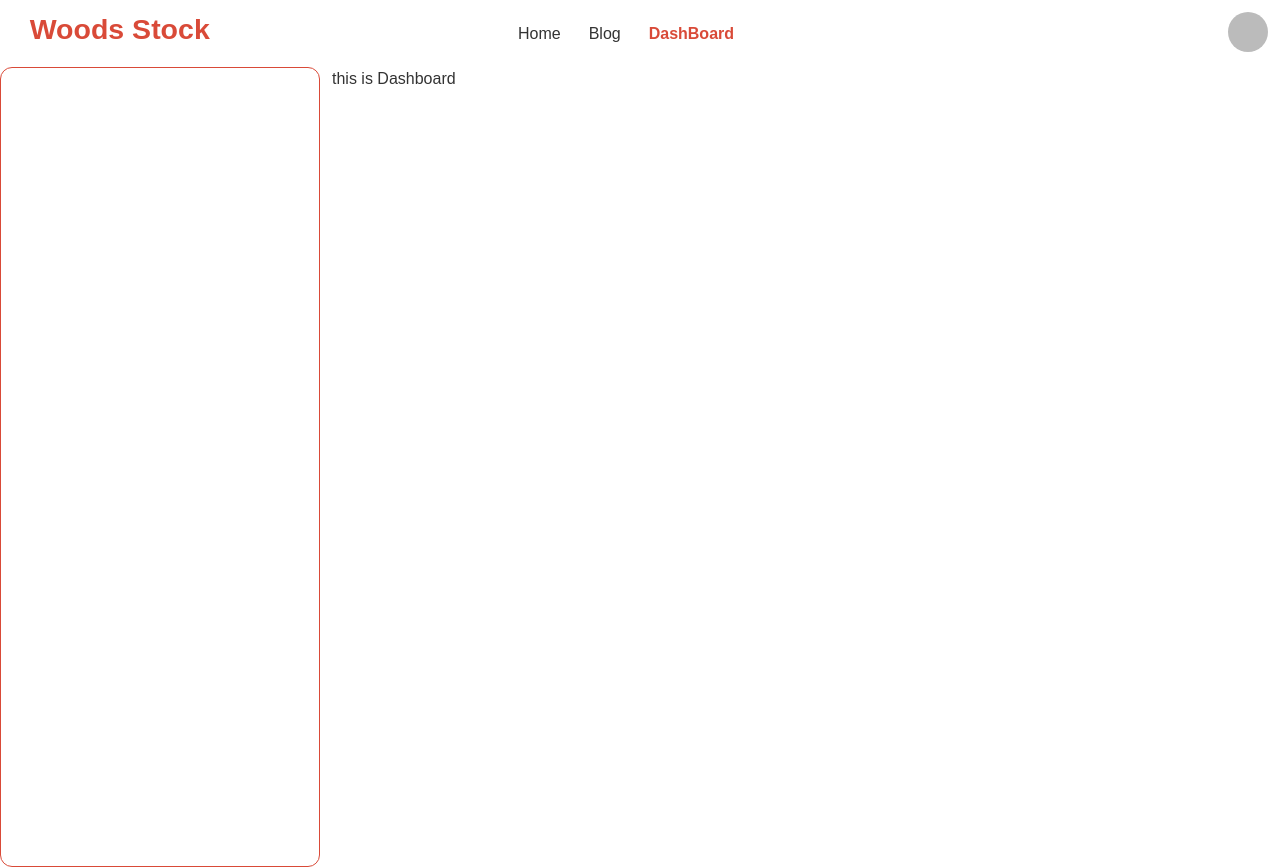
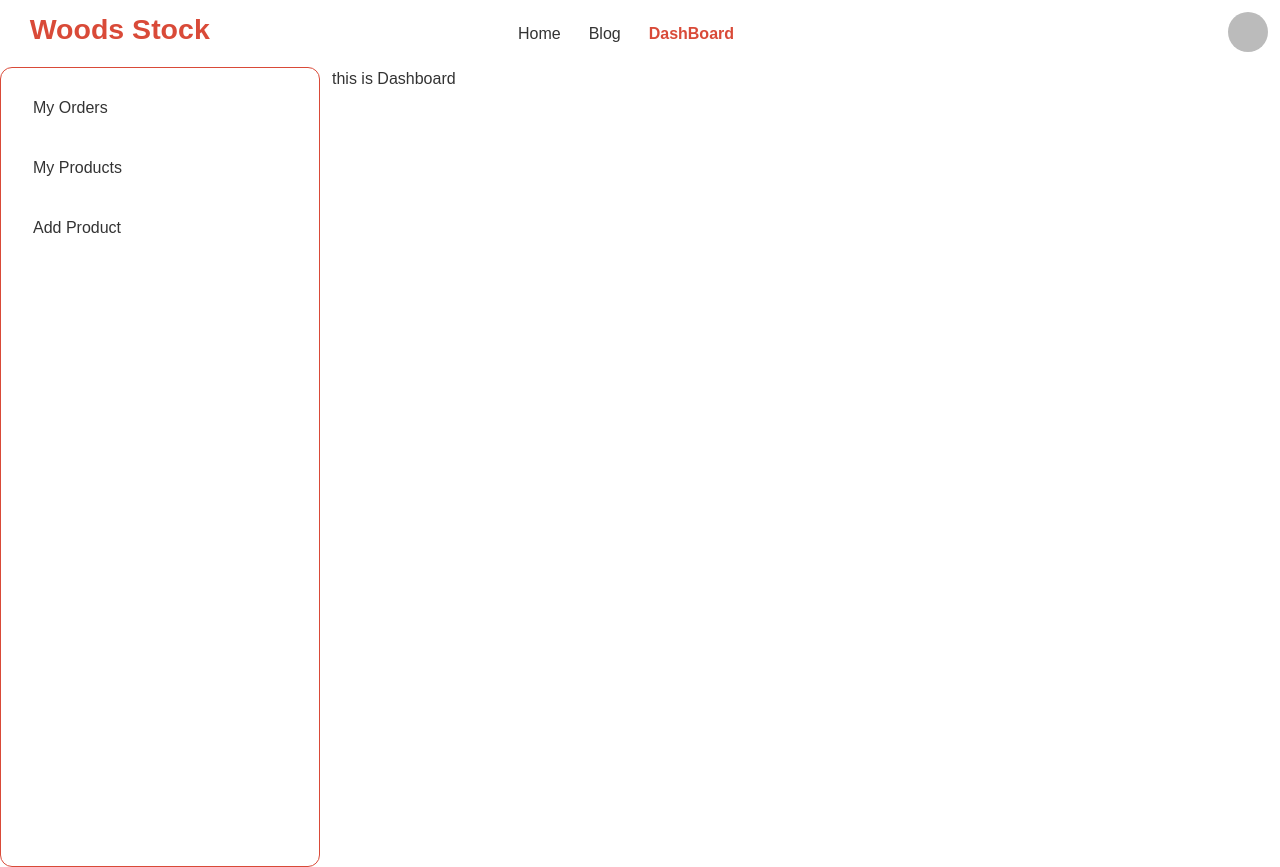
Before and after one commit to golamrabbani93/wood-stocks, a React (Create React App) app: page /dashboard in a window 1280 px wide. Built offline with nearby package versions, Linux system fonts and the light colour scheme; no server answers; sample sign-in values are in the browser's storage.

Commit message:
remove some user role

```diff
--- a/src/Layouts/DashboardLayout/DashboardLayout.js
+++ b/src/Layouts/DashboardLayout/DashboardLayout.js
@@ -18,17 +18,17 @@ const DashboardLayout = () => {
 				<div className="drawer-side  md:mr-3">
 					<label htmlFor="my-drawer-2" className="drawer-overlay"></label>
 					<ul className="menu p-4 w-60 md:w-80 bg-base-100 text-base-content border border-primary rounded-xl text-left ">
-						{userRole?.userRole === 'Buyer' ? (
+						{/* {userRole?.userRole === 'Buyer' ? ( */}
 						<li className="mb-3">
 							<NavLink to={'/dashboard/myorders'} end>
 								My Orders
 							</NavLink>
 						</li>
-						) : (
-							<></>
-						)}
+						{/* // ) : (
+						// 	<></>
+						// )} */}
 
-						{userRole?.userRole === 'Seller' ? (
+						{/* {userRole?.userRole === 'Seller' ? ( */}
 						<>
 							<li className="mb-3">
 								<NavLink to={'/dashboard/myproducts'}>My Products</NavLink>
@@ -37,9 +37,9 @@ const DashboardLayout = () => {
 								<NavLink to={'/dashboard/addproduct'}>Add Product</NavLink>
 							</li>
 						</>
-						) : (
-							<></>
-						)}
+						{/* // ) : (
+						// 	<></>
+						// )} */}
 						{userRole?.userRole === 'Admin' ? (
 							<>
 								<li className="mb-3">
--- a/src/Routes/Routes/Routes.js
+++ b/src/Routes/Routes/Routes.js
@@ -77,25 +77,25 @@ export const router = createBrowserRouter([
 			{
 				path: '/dashboard/myorders',
 				element: (
-					<BuyerRoute>
-						<MyOrders></MyOrders>
-					</BuyerRoute>
+					// <BuyerRoute>
+					<MyOrders></MyOrders>
+					// </BuyerRoute>
 				),
 			},
 			{
 				path: '/dashboard/myproducts',
 				element: (
-					<SellerRoute>
-						<MyProducts></MyProducts>
-					</SellerRoute>
+					// <SellerRoute>
+					<MyProducts></MyProducts>
+					// </SellerRoute>
 				),
 			},
 			{
 				path: '/dashboard/addproduct',
 				element: (
-					<SellerRoute>
-						<AddProduct></AddProduct>
-					</SellerRoute>
+					// <SellerRoute>
+					<AddProduct></AddProduct>
+					// </SellerRoute>
 				),
 			},
 			{
```
Lines whose indentation alone changed are shown as unchanged.
